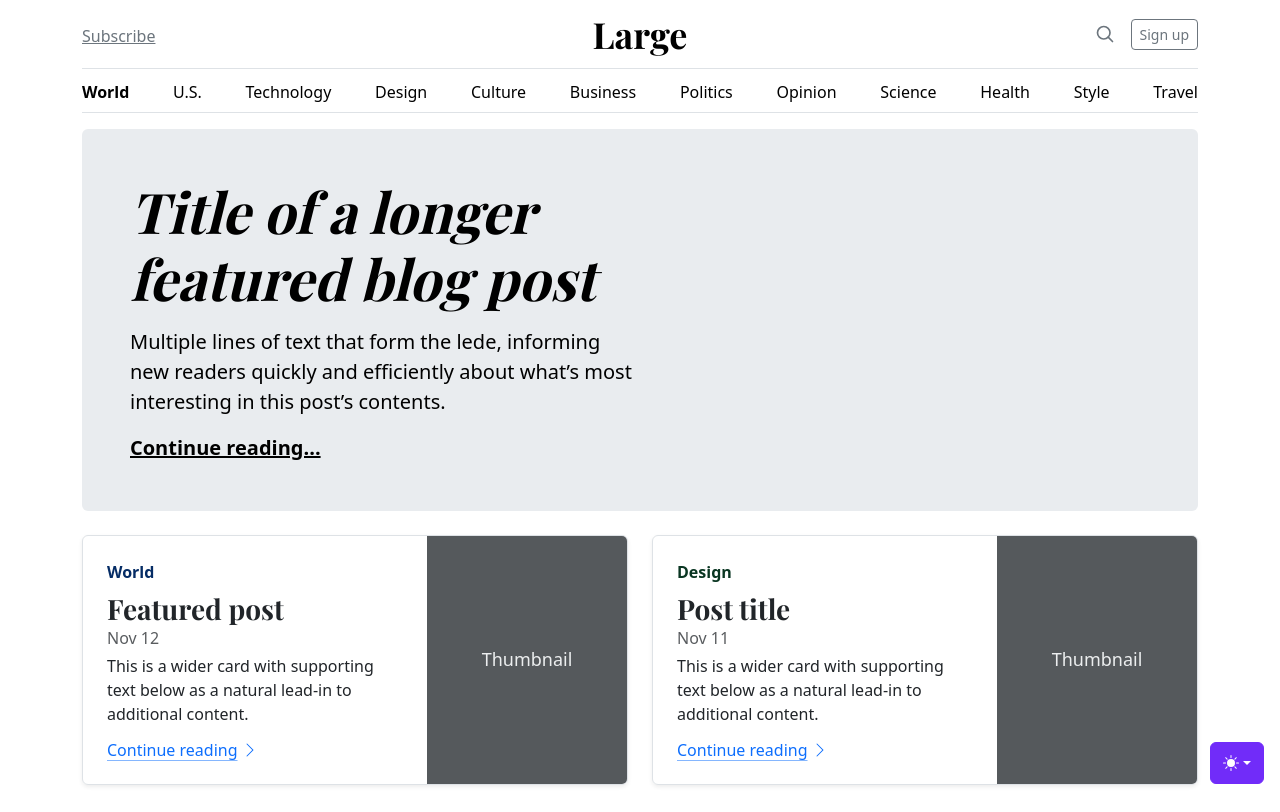
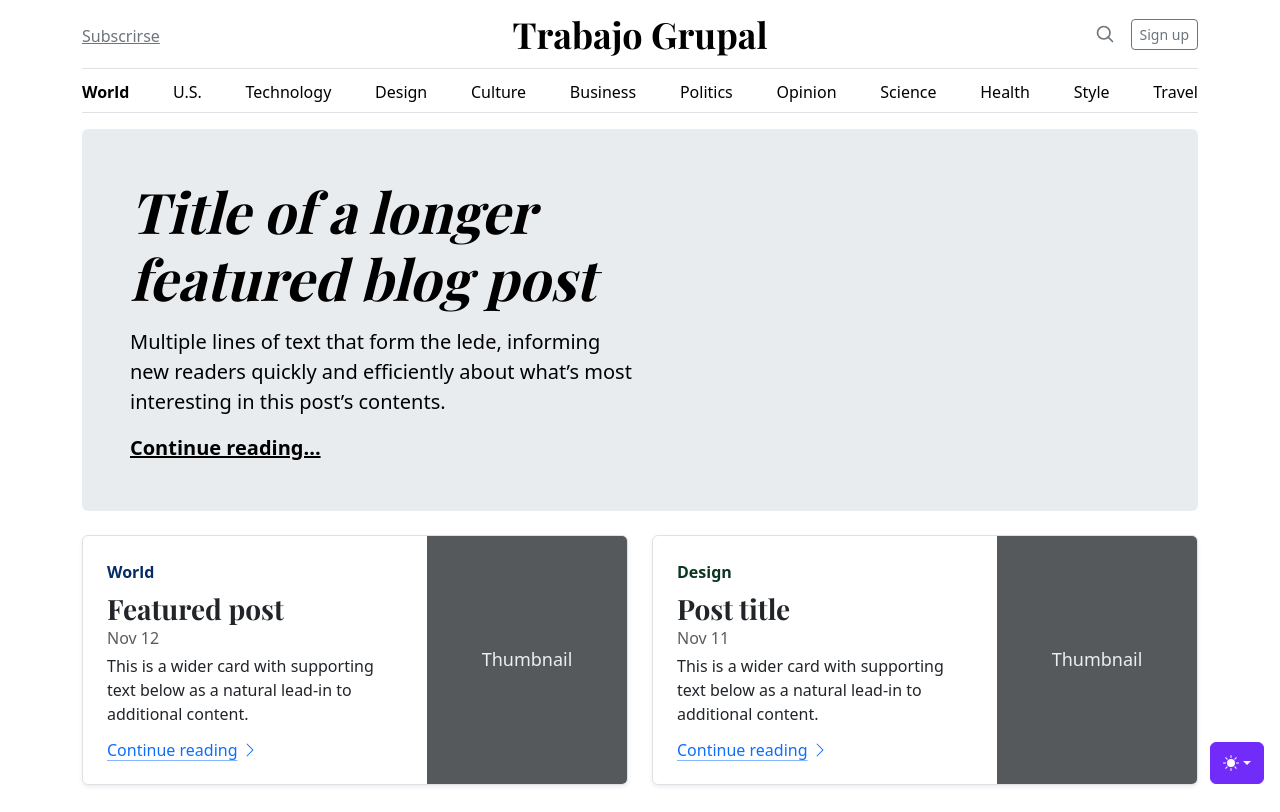
Before and after one commit to Crysjurado21/Mi-repositorio-Principal, a plain HTML site: page blog/index.html in a window 1280 px wide. Shown: the top 812 px of the page. Drawn offline with nearby package versions, Linux system fonts and the light colour scheme.

Commit message:
Se cambio el titulo

```diff
--- a/blog/index.html
+++ b/blog/index.html
@@ -6,7 +6,7 @@
     <meta name="description" content="">
     <meta name="author" content="Mark Otto, Jacob Thornton, and Bootstrap contributors">
     <meta name="generator" content="Hugo 0.145.0">
-    <title>Blog Template · Bootstrap v5.3</title>
+    <title>Trabajo Grupal</title>
 
     <link rel="canonical" href="https://getbootstrap.com/docs/5.3/examples/blog/">
 
@@ -184,10 +184,10 @@
   <header class="border-bottom lh-1 py-3">
     <div class="row flex-nowrap justify-content-between align-items-center">
       <div class="col-4 pt-1">
-        <a class="link-secondary" href="#">Subscribe</a>
+        <a class="link-secondary" href="#">Subscrirse</a>
       </div>
       <div class="col-4 text-center">
-        <a class="blog-header-logo text-body-emphasis text-decoration-none" href="#">Large</a>
+        <a class="blog-header-logo text-body-emphasis text-decoration-none" href="#">Trabajo Grupal</a>
       </div>
       <div class="col-4 d-flex justify-content-end align-items-center">
         <a class="link-secondary" href="#" aria-label="Search">
```
